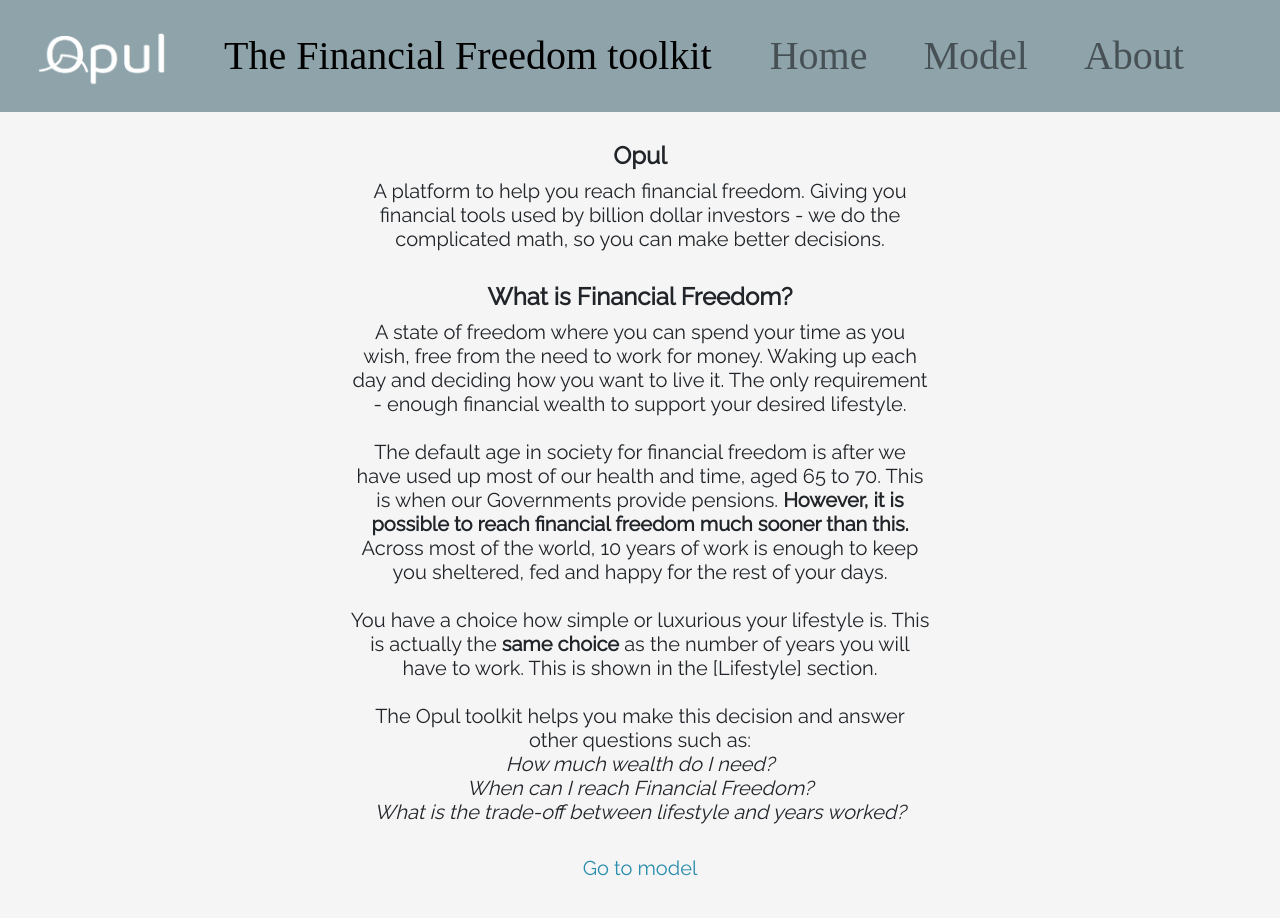
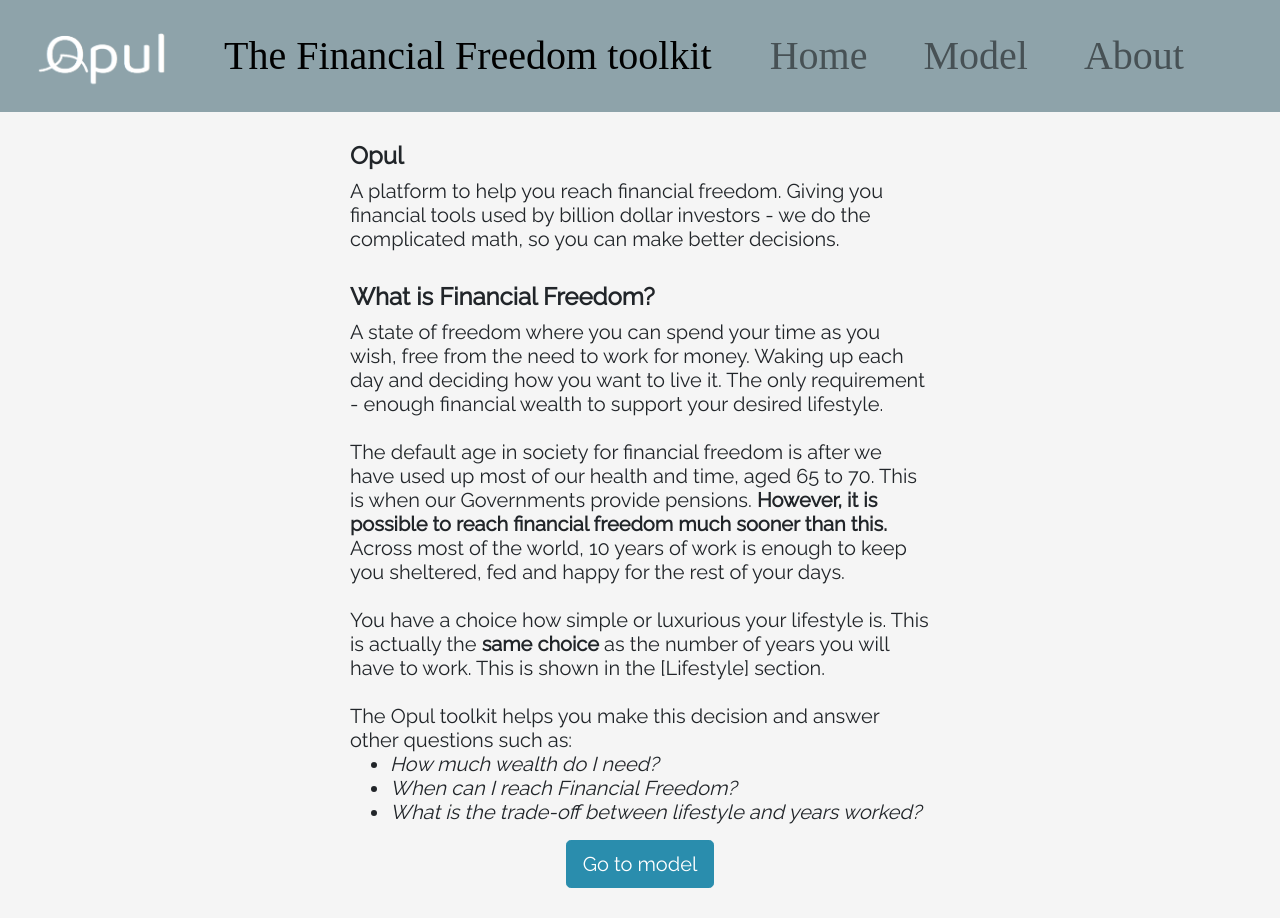
Before and after one commit to Kris-os/fire, a React (Create React App) app: page / in a window 1280 px wide. Built offline with nearby package versions, Linux system fonts and the light colour scheme; a web font is replaced by a local one.

Commit message:
design tidy landing page

```diff
--- a/src/components/Intro.jsx
+++ b/src/components/Intro.jsx
@@ -1,32 +1,49 @@
 import React from "react";
-import { Col, Container, Row } from "react-bootstrap";
+import { Button, Col, Container, Row } from "react-bootstrap";
 import { Link } from "react-router-dom";
 
 function Intro(props) {
   return (
+    <>
+      <style type="text/css">
+        {`
+    .btn-huge {
+      padding: 0.8rem 3rem;
+      font-size: 1.5rem;
+    }
+  `}
+      </style>
+
       <Container fluid>
         <Row>
           <Col xl="3" />
-        <Col xl="6" className="padding30">
+          <Col xl="6" className="padding30  ">
+            <div
+              style={{
+                textAlign: "left",
+                maxWidth: "800px",
+                margin: "auto",
+              }}
+            >
               <h4 className="bold">Opul</h4>
               <h5>
-            A platform to help you reach financial freedom. Giving you financial
-            tools used by billion dollar investors - we do the complicated math,
-            so you can make better decisions.
+                A platform to help you reach financial freedom. Giving you
+                financial tools used by billion dollar investors - we do the
+                complicated math, so you can make better decisions.
               </h5>
 
               <br />
               <h4 className="bold">What is Financial Freedom?</h4>
               <h5>
-            A state of freedom where you can spend your time as you wish, free
-            from the need to work for money. Waking up each day and deciding how
-            you want to live it. The only requirement - enough financial wealth
-            to support your desired lifestyle.
+                A state of freedom where you can spend your time as you wish,
+                free from the need to work for money. Waking up each day and
+                deciding how you want to live it. The only requirement - enough
+                financial wealth to support your desired lifestyle.
                 <br />
                 <br />
-            The default age in society for financial freedom is after we have
-            used up most of our health and time, aged 65 to 70. This is when our
-            Governments provide pensions.{" "}
+                The default age in society for financial freedom is after we
+                have used up most of our health and time, aged 65 to 70. This is
+                when our Governments provide pensions.{" "}
                 <text className="bold">
                   However, it is possible to reach financial freedom much sooner
                   than this.{" "}
@@ -35,31 +52,43 @@
                 sheltered, fed and happy for the rest of your days.
                 <br />
                 <br />
-            You have a choice how simple or luxurious your lifestyle is. This is
-            actually the <text className="bold">same choice</text> as the number
-            of years you will have to work. This is shown in the [Lifestyle]
-            section.
+                You have a choice how simple or luxurious your lifestyle is.
+                This is actually the <text className="bold">
+                  same choice
+                </text>{" "}
+                as the number of years you will have to work. This is shown in
+                the [Lifestyle] section.
                 <br />
                 <br />
                 The Opul toolkit helps you make this decision and answer other
                 questions such as:
                 <br />
-            <div className="italic">
-              How much wealth do I need?
-              <br />
-              When can I reach Financial Freedom? <br />
+                <ul className="italic">
+                  <li>How much wealth do I need?</li>
+                  <li>When can I reach Financial Freedom? </li>
+                  <li>
                     What is the trade-off between lifestyle and years worked?
-              <br />
-              <br />
+                  </li>
+                </ul>
+              </h5>
+              <div
+                style={{
+                  display: "flex",
+                  justifyContent: "center",
+                }}
+              >
+                <Link to="/model">
+                  <Button variant="primary" size="lg">
+                    Go to model
+                  </Button>
+                </Link>
               </div>
-          </h5>
-          <Link to="/model">
-            <h5>Go to model</h5>
-          </Link>
+            </div>
           </Col>
           <Col xl="3" />
         </Row>
       </Container>
+    </>
   );
 }
 
--- a/src/components/Model.jsx
+++ b/src/components/Model.jsx
@@ -55,10 +55,10 @@
   }, [inputs]);
 
   function runCalcs(apiInputs) {
-    // const baseUrl =
-    // "https://opulazurefunction.azurewebsites.net/api/OpulFunction?code=";
-    const url = "http://localhost:7071/api/OpulFunction";
-    // const url = baseUrl.concat(process.env.REACT_APP_API_KEY);
+    const baseUrl =
+      "https://opulazurefunction.azurewebsites.net/api/OpulFunction?code=";
+    // const url = "http://localhost:7071/api/OpulFunction";
+    const url = baseUrl.concat(process.env.REACT_APP_API_KEY);
 
     let requestId = uuidv4().toString();
     unid = requestId;
```
Lines whose indentation alone changed are shown as unchanged.
